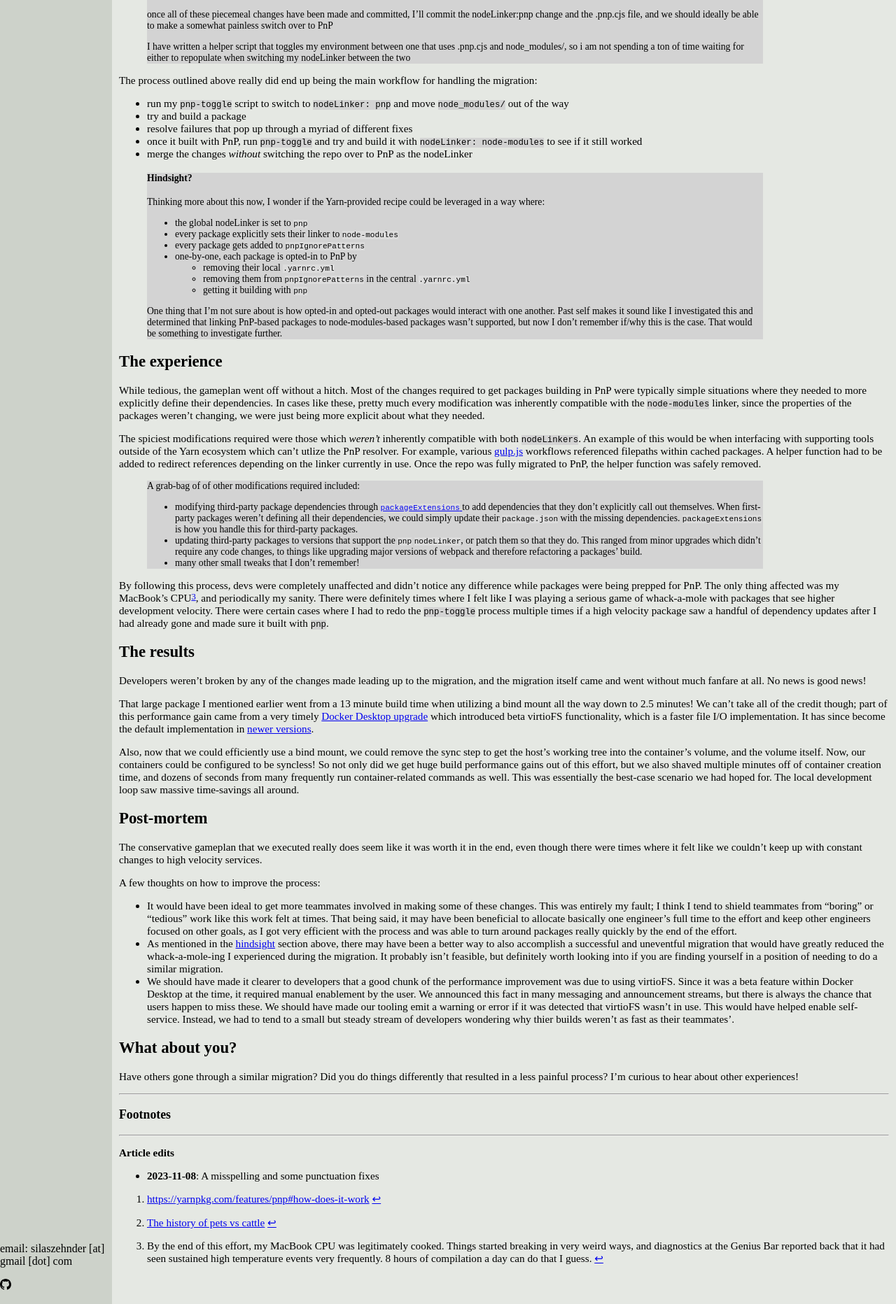
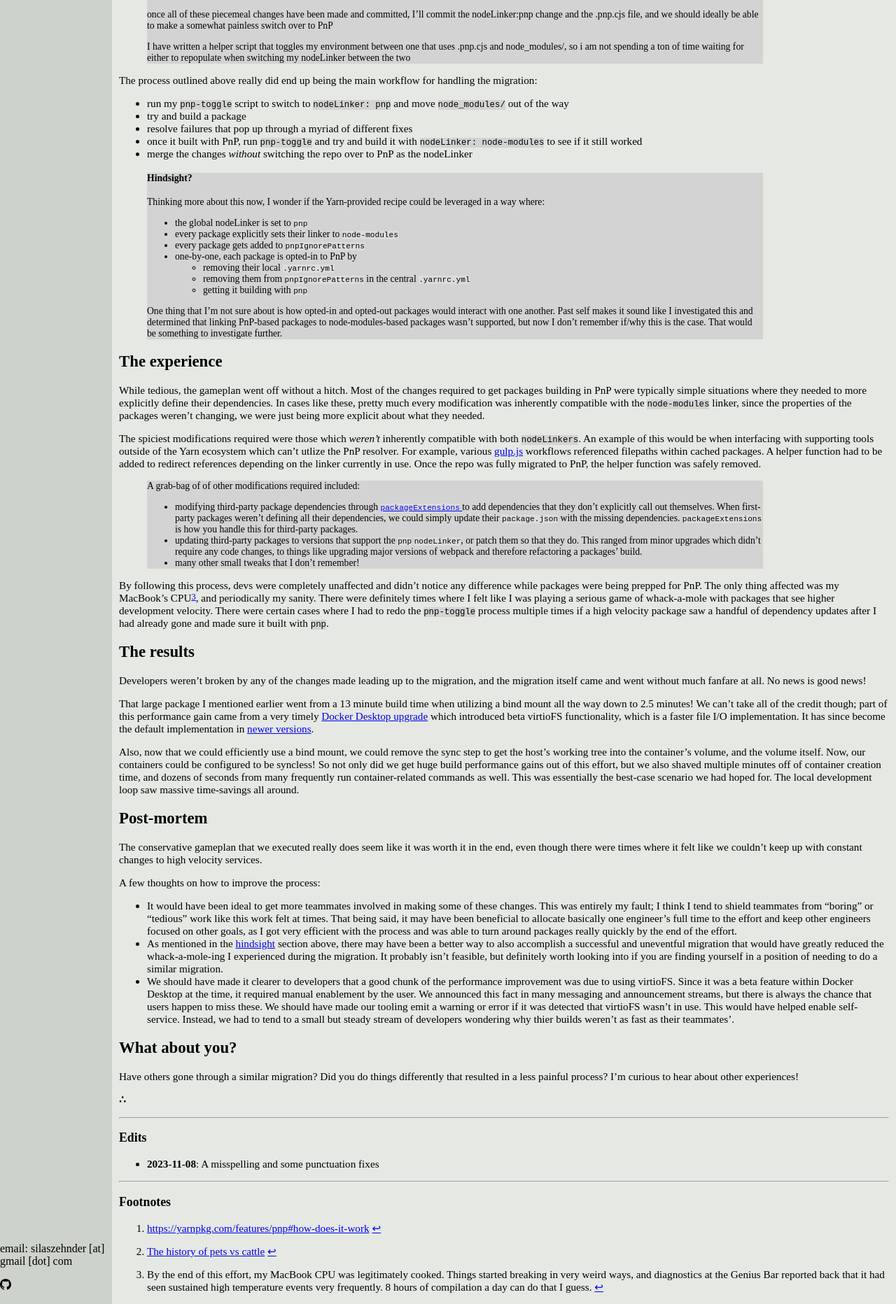
Before and after one commit to silaszehnder/silaszehnder.github.io, a Jekyll site: the page built from tech/2023-11-07-yarn.md, in a window 1280 px wide. Shown: the part 1937-3801 px from the top of the page at 70% size. Built offline with Jekyll 4.4.1, drawn with Linux system fonts in a browser that asks for light colours; some of the changed lines change nothing that is shown.

Commit message:
fix(yarn): fix footnotes formatting (#42)
Footnotes get a little weird in terms of formatting. Keeping them at the
bottom of the post to fix that.

```diff
--- a/tech/2023-11-07-yarn.md
+++ b/tech/2023-11-07-yarn.md
@@ -288,6 +288,14 @@ A few thoughts on how to improve the process:
 Have others gone through a similar migration? Did you do things differently that
 resulted in a less painful process? I'm curious to hear about other experiences!
 
+**∴**
+
+----------------------------------------------------------------------------------------
+
+### Edits
+
+- **2023-11-08**: A misspelling and some punctuation fixes
+
 ----------------------------------------------------------------------------------------
 
 ### Footnotes
@@ -295,9 +303,3 @@ resulted in a less painful process? I'm curious to hear about other experiences!
 [^0]: [https://yarnpkg.com/features/pnp#how-does-it-work](https://yarnpkg.com/features/pnp#how-does-it-work)
 [^1]: [The history of pets vs cattle](http://cloudscaling.com/blog/cloud-computing/the-history-of-pets-vs-cattle/)
 [^2]: By the end of this effort, my MacBook CPU was legitimately cooked. Things started breaking in very weird ways, and diagnostics at the Genius Bar reported back that it had seen sustained high temperature events very frequently. 8 hours of compilation a day can do that I guess.
-
----
-
-**Article edits**
-
-- **2023-11-08**: A misspelling and some punctuation fixes
```
